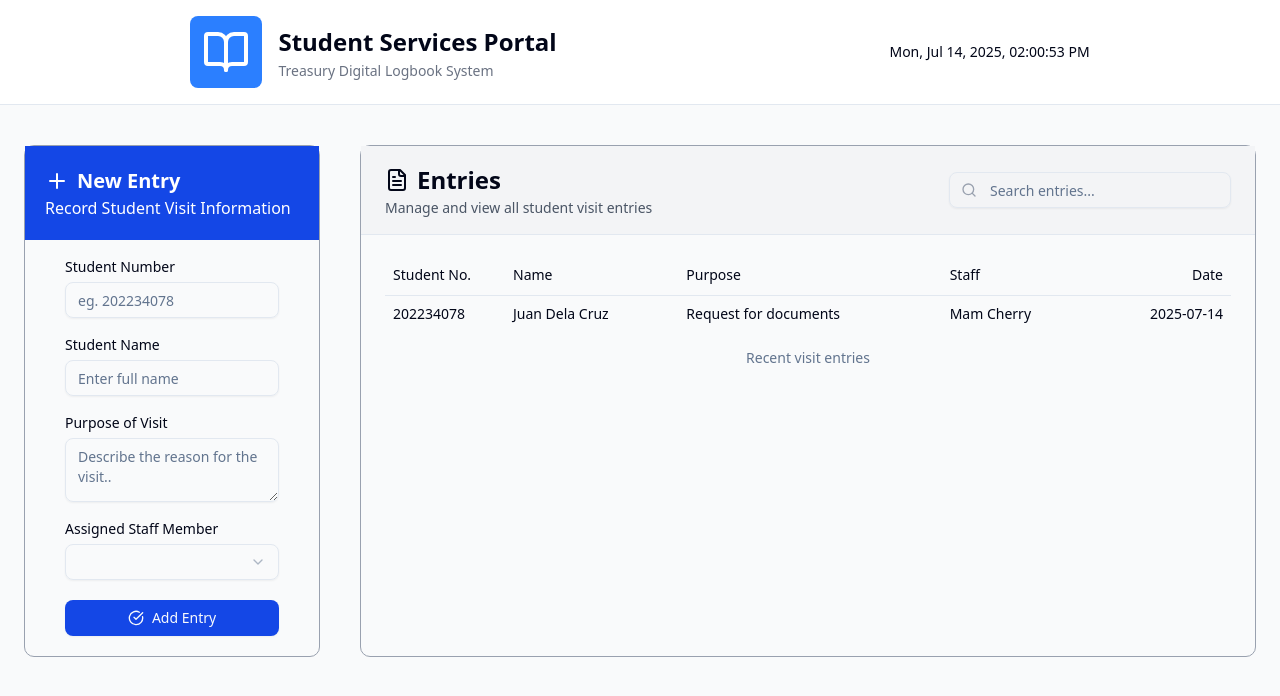
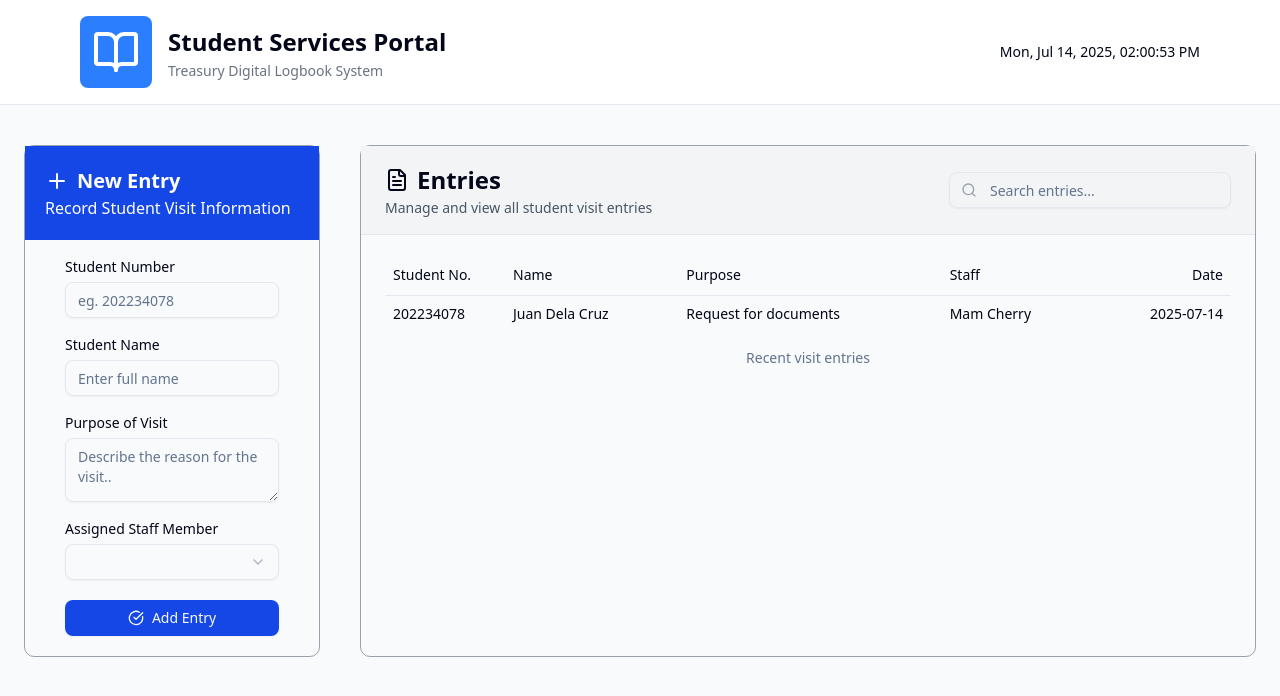
Before and after one commit to DezJukes/treasury-logbook, a React (Vite) app: page / in a window 1280 px wide. Shown: the top 696 px of the page. Built offline with nearby package versions, Linux system fonts and the light colour scheme.

Commit message:
chore: adjust navbar content spacing

```diff
--- a/src/components/Navbar.jsx
+++ b/src/components/Navbar.jsx
@@ -23,7 +23,7 @@ function Navbar() {
   };
 
   return (
-    <nav className="w-full flex justify-around items-center px-6 py-4 shadow-2xl bg-white border-b">
+    <nav className="w-full flex justify-between items-center px-20 py-4 shadow-2xl bg-white border-b">
       <div className="flex items-center gap-4">
         <BookOpen className="h-18 w-18 bg-blue-500 text-white p-3 rounded-md" />
         <div>
```
